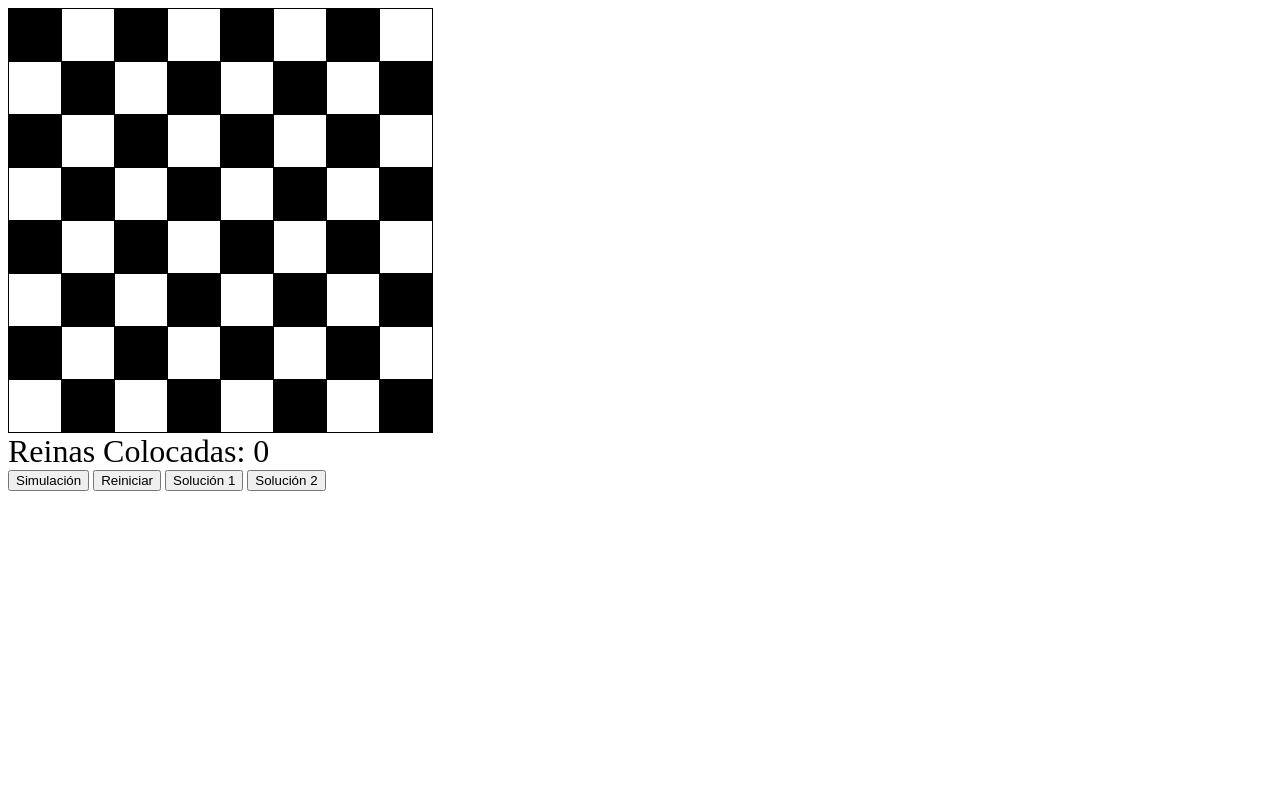
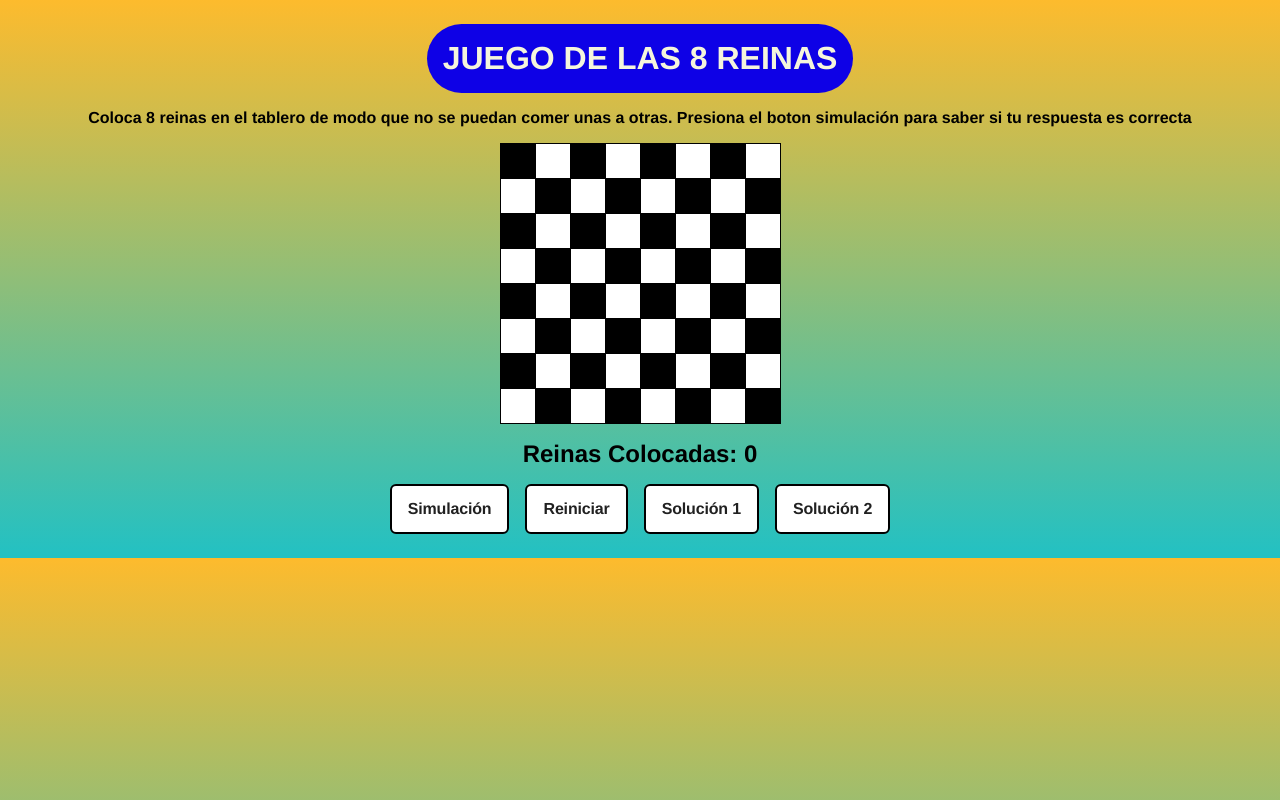
Before and after one commit to LUIS021201/8-Reinas, a plain HTML site: page index.html in a window 1280 px wide. Drawn offline with Linux system fonts and the light colour scheme.

Commit message:
Agregar estilos

```diff
--- a/index.html
+++ b/index.html
@@ -8,9 +8,24 @@
     <title>8 Reinas</title>
 
     <style>
+        body {
+            background: rgb(34, 193, 195);
+            background: linear-gradient(0deg, rgba(34, 193, 195, 1) 0%, rgba(253, 187, 45, 1) 100%);
+        }
+
+        main {
+            display: flex;
+            justify-content: center;
+            align-items: center;
+            flex-direction: column;
+            margin: 1.5rem 3rem;
+            gap: 1rem;
+        }
+
         table {
             border: 1px solid;
             border-collapse: collapse;
+            background-color: white;
         }
 
         tr {
@@ -21,8 +36,8 @@
         td {
             border: 1px solid;
             border-collapse: collapse;
-            width: 50px;
-            height: 50px;
+            width: 2rem;
+            height: 2rem;
         }
 
         tr:nth-child(even) td:nth-child(even),
@@ -37,6 +52,102 @@
 
         div {
             font-size: xx-large;
+            font-family: Circular, Helvetica, sans-serif;
+        }
+
+        h1,
+        h2,
+        h3,
+        h4,
+        h5,
+        h6 {
+            color: black;
+            text-align: center;
+            margin: 0;
+            font-family: Circular, Helvetica, sans-serif
+        }
+
+        h1 {
+            color: beige;
+        }
+        /* CSS */
+
+        .button-80 {
+            background: #fff;
+            backface-visibility: hidden;
+            border-radius: .375rem;
+            border-style: solid;
+            border-width: .125rem;
+            box-sizing: border-box;
+            color: #212121;
+            cursor: pointer;
+            display: inline-block;
+            font-family: Circular, Helvetica, sans-serif;
+            font-size: 1rem;
+            font-weight: 600;
+            letter-spacing: -.01em;
+            line-height: 1.3;
+            padding: .800rem 1rem;
+            position: relative;
+            text-align: left;
+            text-decoration: none;
+            transform: translateZ(0) scale(1);
+            transition: transform .2s;
+            user-select: none;
+            -webkit-user-select: none;
+            touch-action: manipulation;
+        }
+
+        .button-80:not(:disabled):hover {
+            transform: scale(1.05);
+        }
+
+        .button-80:not(:disabled):hover:active {
+            transform: scale(1.05) translateY(.125rem);
+        }
+
+        .button-80:focus {
+            outline: 0 solid transparent;
+        }
+
+        .button-80:focus:before {
+            content: "";
+            left: calc(-1*.375rem);
+            pointer-events: none;
+            position: absolute;
+            top: calc(-1*.375rem);
+            transition: border-radius;
+            user-select: none;
+        }
+
+        .button-80:focus:not(:focus-visible) {
+            outline: 0 solid transparent;
+        }
+
+        .button-80:focus:not(:focus-visible):before {
+            border-width: 0;
+        }
+
+        .button-80:not(:disabled):active {
+            transform: translateY(.125rem);
+        }
+
+        #titulo {
+            font-size: medium;
+            background: rgb(14, 1, 230);
+            border-radius: 999px;
+            padding: 1rem;
+        }
+
+        #instrucciones {
+            font-size: medium;
+        }
+
+        #contenedor_botones {
+            display: flex;
+            justify-content: space-between;
+            align-items: center;
+            gap: 1rem;
         }
     </style>
     <script>
@@ -129,7 +240,12 @@
 </head>
 
 <body>
+    <main>
+        <div id="titulo">
+            <h1>JUEGO DE LAS 8 REINAS</h1>
+        </div>
 
+        <h4 id="instrucciones">Coloca 8 reinas en el tablero de modo que no se puedan comer unas a otras. Presiona el boton simulación para saber si tu respuesta es correcta</h4>
         <table id="tablero">
             <tr>
                 <td onclick="celdaclick(this)"> </td>
@@ -214,21 +330,26 @@
                 <td onclick="celdaclick(this)"></td>
             </tr>
         </table>
-    <div id="div_contador">
+        <h2 id="div_contador">
             Reinas Colocadas: 0
-    </div>
-    <button onclick="simulacion()">
+        </h2>
+        <div id="contenedor_botones">
+
+            <button class="button-80" role="button" onclick="simulacion()">
         Simulación
-    </button>
-    <button onclick="reiniciar()">
+    </button  >
+
+            <button class="button-80" role="button" onclick="reiniciar()">
         Reiniciar
     </button>
-    <button onclick="solucion1()">
+            <button class="button-80" role="button" onclick="solucion1()">
         Solución 1
     </button>
-    <button>
+            <button class="button-80" role="button">
         Solución 2
     </button>
+        </div>
+    </main>
 </body>
 
 </html>
```
Lines whose indentation alone changed are shown as unchanged.
